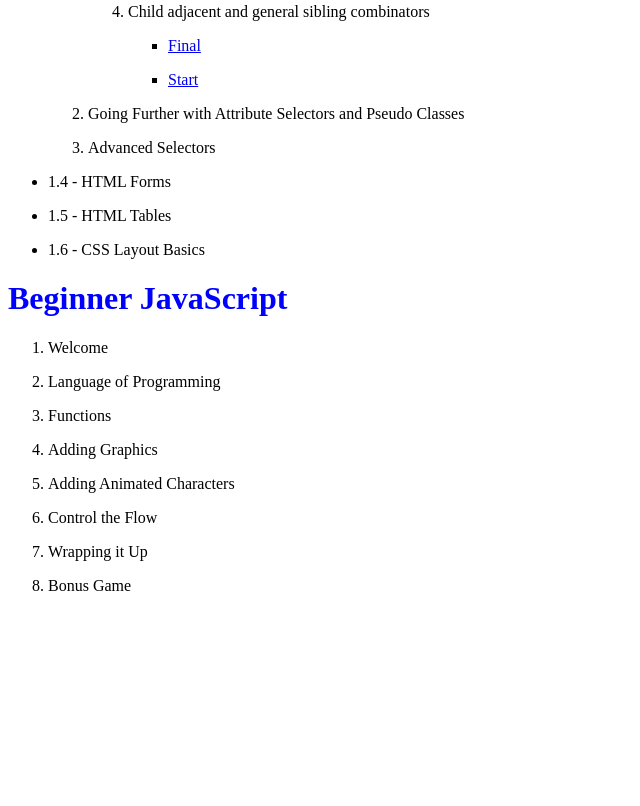
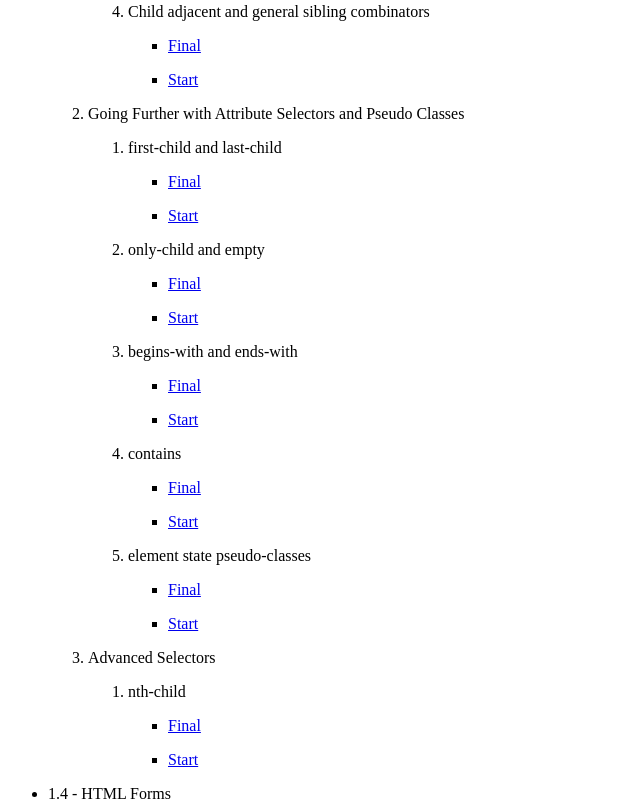
Before and after one commit to dthompsonwall/teamtreehouse, a plain HTML site: page index.html in a window 1280 px wide. Shown: the part 519-1325 px from the top of the page, without its empty margins (0-640 px from the left). Before the commit the page ends 1130 px from the top, so only its background shows below. Drawn offline with Linux system fonts and the light colour scheme.

Commit message:
7th commit

```diff
--- a/index.html
+++ b/index.html
@@ -68,9 +68,79 @@
 					</li>
 					<li>
 						<p>Going Further with Attribute Selectors and Pseudo Classes</p>
+						<ol>
+							<li>
+								<p>first-child and last-child</p>
+								<ul>
+									<li>
+										<p><a href="web-design/css-selectors/2-going-further-with-attribute-selectors-and-pseudo-classes/1-first-child_and_last-child/final/index.html" alt="">Final</a></p>
+									</li>
+									<li>
+										<p><a href="web-design/css-selectors/2-going-further-with-attribute-selectors-and-pseudo-classes/1-first-child_and_last-child/start/index.html" alt="">Start</a></p>
+									</li>
+								</ul>
+							</li>
+							<li>
+								<p>only-child and empty</p>
+								<ul>
+									<li>
+										<p><a href="web-design/css-selectors/2-going-further-with-attribute-selectors-and-pseudo-classes/2-only-child_and_empty/final/index.html" alt="">Final</a></p>
+									</li>
+									<li>
+										<p><a href="web-design/css-selectors/2-going-further-with-attribute-selectors-and-pseudo-classes/2-only-child_and_empty/start/index.html" alt="">Start</a></p>
+									</li>
+								</ul>
+							</li>
+							<li>
+								<p>begins-with and ends-with</p>
+								<ul>
+									<li>
+										<p><a href="web-design/css-selectors/2-going-further-with-attribute-selectors-and-pseudo-classes/3-begins-with_and_ends-with/final/index.html" alt="">Final</a></p>
+									</li>
+									<li>
+										<p><a href="web-design/css-selectors/2-going-further-with-attribute-selectors-and-pseudo-classes/3-begins-with_and_ends-with/start/index.html" alt="">Start</a></p>
+									</li>
+								</ul>
+							</li>
+							<li>
+								<p>contains</p>
+								<ul>
+									<li>
+										<p><a href="web-design/css-selectors/2-going-further-with-attribute-selectors-and-pseudo-classes/4-contains/final/index.html" alt="">Final</a></p>
+									</li>
+									<li>
+										<p><a href="web-design/css-selectors/2-going-further-with-attribute-selectors-and-pseudo-classes/4-contains/start/index.html" alt="">Start</a></p>
+									</li>
+								</ul>
+							</li>
+							<li>
+								<p>element state pseudo-classes</p>
+								<ul>
+									<li>
+										<p><a href="web-design/css-selectors/2-going-further-with-attribute-selectors-and-pseudo-classes/5-element-state-pseudo-classes/final/index.html" alt="">Final</a></p>
+									</li>
+									<li>
+										<p><a href="web-design/css-selectors/2-going-further-with-attribute-selectors-and-pseudo-classes/5-element-state-pseudo-classes/start/index.html" alt="">Start</a></p>
+									</li>
+								</ul>
+							</li>
+						</ol>
 					</li>
 					<li>
 						<p>Advanced Selectors</p>
+						<ol>
+							<li>
+								<p>nth-child</p>
+								<ul>
+									<li>
+										<p><a href="web-design/css-selectors/3-advanced-selectors/1-nth-child/final/index.html" alt="">Final</a></p>
+									</li>
+									<li>
+										<p><a href="web-design/css-selectors/3-advanced-selectors/1-nth-child/start/index.html" alt="">Start</a></p>
+									</li>
+								</ul>
+							</li>
+						</ol>
 					</li>
 				</ol>
 			</li>
```
